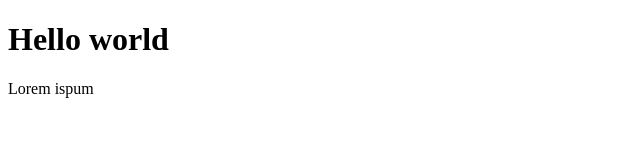
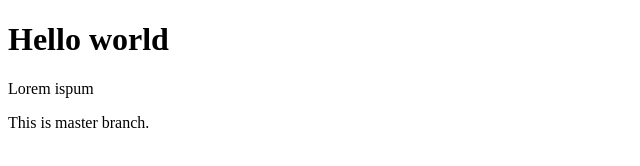
Before and after one commit to MyatPaingMin/introduction, a plain HTML site: page index.html in a window 1280 px wide. Shown: the whole page, without its empty margins (0-640 px from the left). Drawn offline with Linux system fonts and the light colour scheme.

Commit message:
this is master commit

```diff
--- a/index.html
+++ b/index.html
@@ -9,5 +9,7 @@
 <body>
     <h1>Hello world</h1>
     <p>Lorem ispum</p>
+
+    <p>This is master branch.</p>
 </body>
 </html>
```
